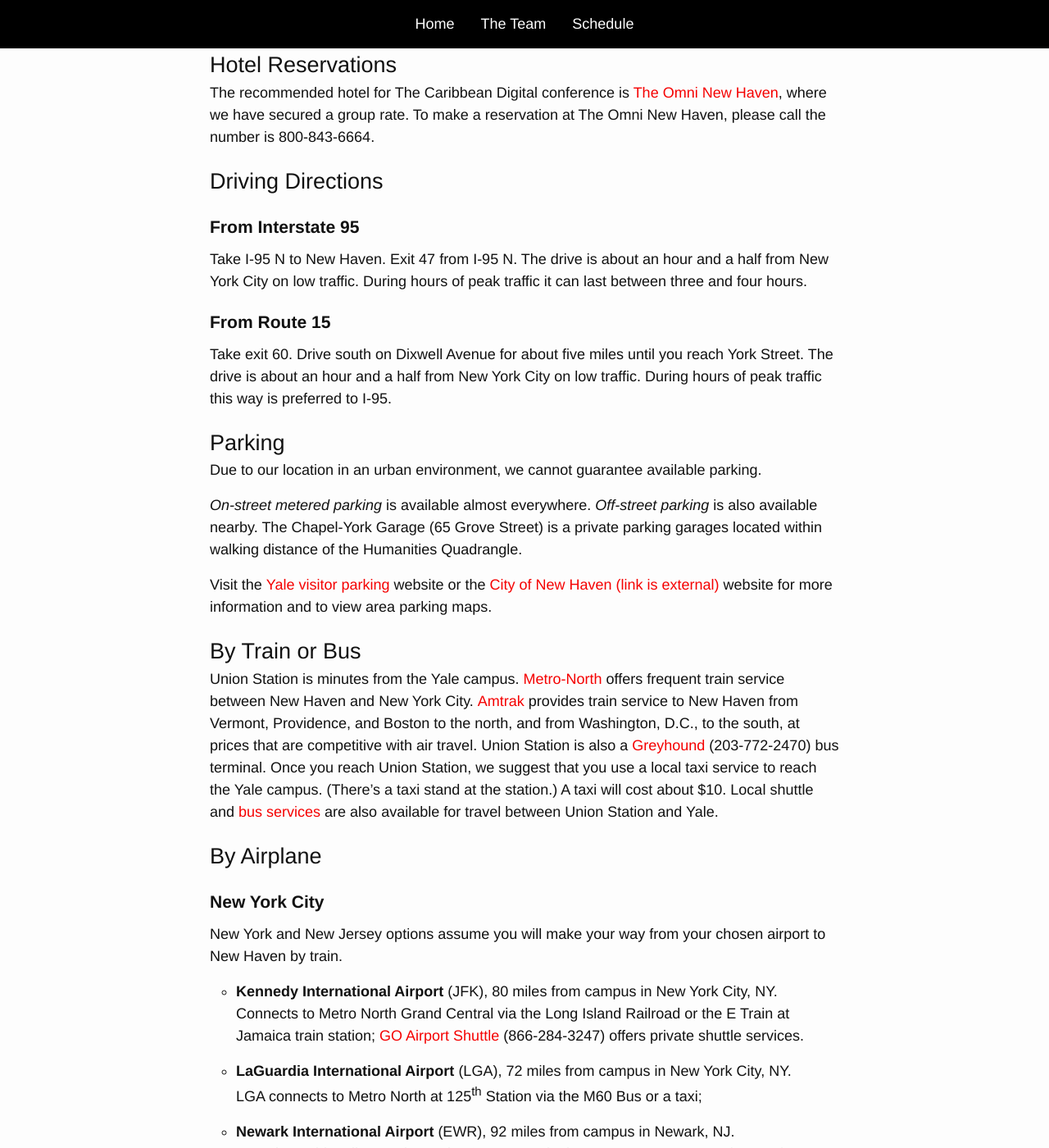
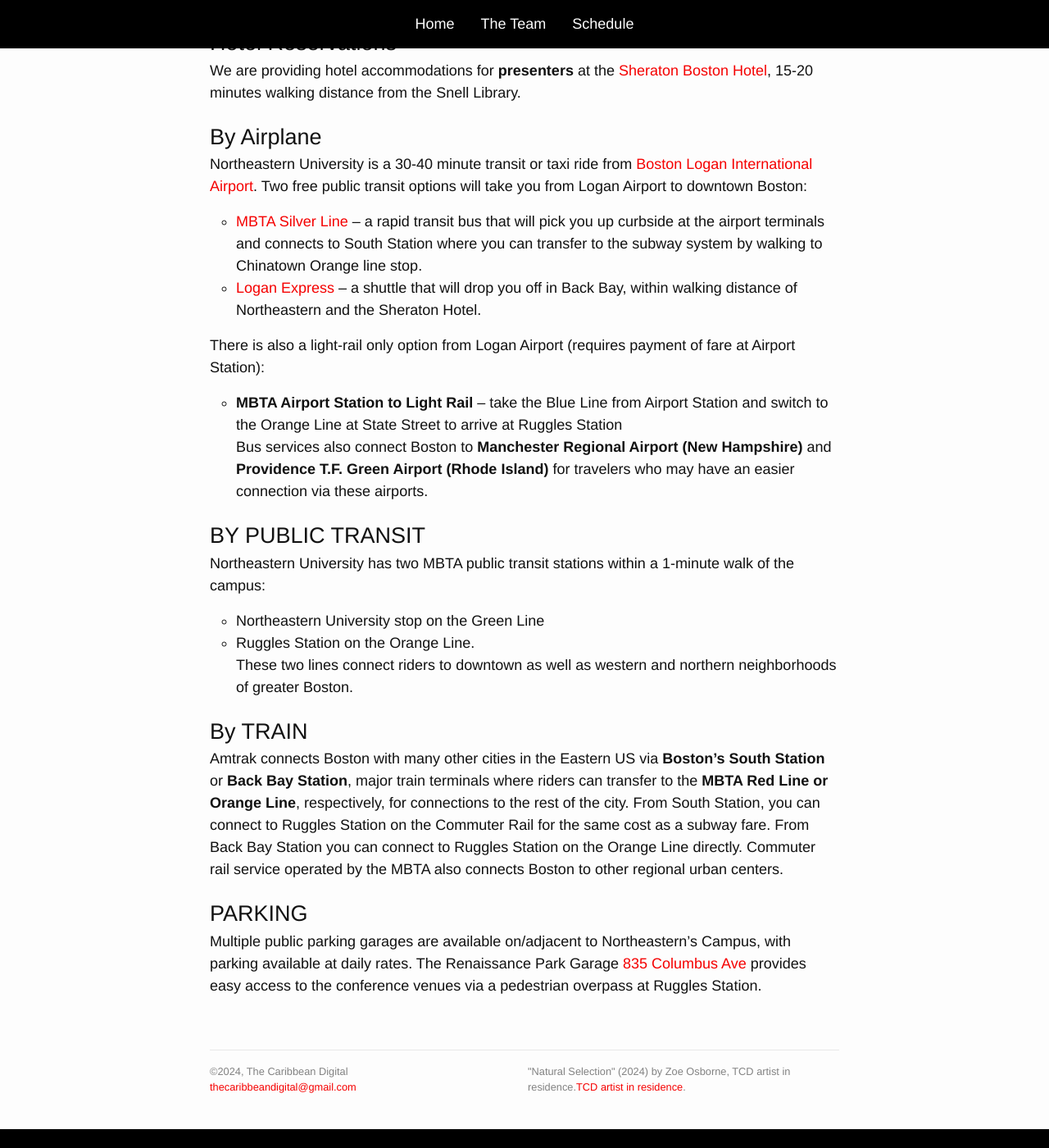
Before and after one commit to elotroalex/tcd12, a Jekyll site: the page built from travel.md, in a window 1280 px wide and 1400 px high, scrolled down 821 px. Shown: the whole window at 82% size. Built offline with Jekyll 4.4.1, drawn with Linux system fonts in a browser that asks for light colours; some of the changed text lies outside the part shown.

Commit message:
Update travel.md
TRAVEL UPDATED.

```diff
--- a/travel.md
+++ b/travel.md
@@ -5,71 +5,38 @@
 
 # Travel
 
-New Haven, Connecticut is located in the heart of the Northeast Corridor, approximately 70 miles north of New York City and 150 miles south of Boston. Our small dense city of 130,000 includes a thriving downtown with parks, shops, museums, and restaurants, with easy access to beaches, hiking trails, and charming nearby towns.
+Northeastern University’s Boston Campus is easily accessible by air, road, train, and public transit. The conference will be held from December 4-5, 2025 in the Snell Library, room 160 (left side of the library entrance) on the Boston campus at Northeastern University.
 
 ## Hotel Reservations
 
-The recommended hotel for The Caribbean Digital conference is [The Omni New Haven](https://www.omnihotels.com/hotels/new-haven-yale), where we have secured a group rate. To make a reservation at The Omni New Haven, please call the number is 800-843-6664.
-
-## Driving Directions
-
-### From Interstate 95
-
-Take I-95 N to New Haven. Exit 47 from I-95 N. The drive is about an
-hour and a half from New York City on low traffic. During hours of peak
-traffic it can last between three and four hours.
-
-### From Route 15
-
-Take exit 60. Drive south on Dixwell Avenue for about five miles until
-you reach York Street. The drive is about an hour and a half from New
-York City on low traffic. During hours of peak traffic this way is
-preferred to I-95.
-
-## Parking
-
-Due to our location in an urban environment, we cannot guarantee
-available parking.
-
-_On-street metered parking_ is available almost everywhere. *Off-street parking* is also available nearby. The Chapel-York Garage (65 Grove Street) is a private parking garages located within walking distance of the Humanities Quadrangle.
-
-Visit the [Yale visitor parking](https://your.yale.edu/work-yale/campus-services/parking-and-transportation-options/parking/visitor-parking) website or the [City of New Haven (link is external)](http://nhparking.com/) website for more information and to view area parking maps.
-
-## By Train or Bus
-
-Union Station is minutes from the Yale campus. [Metro-North](https://new.mta.info/agency/metro-north-railroad) offers frequent train service between New Haven and New York City. [Amtrak](https://www.amtrak.com/home.html) provides train service to New Haven from Vermont, Providence, and Boston to the north, and from Washington, D.C., to the south, at prices that are competitive with air travel. Union Station is also a [Greyhound](http://www.greyhound.com/home/) (203-772-2470) bus terminal. Once you reach Union Station, we suggest that you use a local taxi service to reach the Yale campus. (There's a taxi stand at the station.) A taxi will cost about \$10. Local shuttle and [bus services](http://www.cttransit.com/RoutesSchedules/SystemMapDisplay.asp) are also available for travel between Union Station and Yale.
+We are providing hotel accommodations for **presenters** at the [Sheraton Boston Hotel](https://www.marriott.com/en-us/hotels/bosbo-sheraton-boston-hotel/overview/?scid=f2ae0541-1279-4f24-b197-a979c79310b0), 15-20 minutes walking distance from the Snell Library.
 
 ## By Airplane
 
-### New York City
+Northeastern University is a 30-40 minute transit or taxi ride from [Boston Logan International Airport](https://www.massport.com/logan-airport).
+Two free public transit options will take you from Logan Airport to downtown Boston:
+- [MBTA Silver Line](https://www.mbta.com/schedules/741/line) – a rapid transit bus that will pick you up curbside at the airport terminals and connects to South Station where you can transfer to the subway system by walking to Chinatown Orange line stop.
+- [Logan Express](https://www.massport.com/logan-airport/getting-to-logan/logan-express) – a shuttle that will drop you off in Back Bay, within walking distance of Northeastern and the Sheraton Hotel.
 
-New York and New Jersey options assume you will make your way from your
-chosen airport to New Haven by train.
+There is also a light-rail only option from Logan Airport (requires payment of fare at Airport Station):
+- **MBTA Airport Station to Light Rail** – take the Blue Line from Airport Station and switch to the Orange Line at State Street to arrive at Ruggles Station
+Bus services also connect Boston to **Manchester Regional Airport (New Hampshire)** and **Providence T.F. Green Airport (Rhode Island)** for travelers who may have an easier connection via these airports.
 
-- **Kennedy International Airport** (JFK), 80 miles from campus in New
-  York City, NY.
-  Connects to Metro North Grand Central via the Long Island Railroad or the E Train at Jamaica train station; [GO Airport Shuttle](http://www.2theairport.com/) (866-284-3247) offers private shuttle services.
 
-- **LaGuardia International Airport** (LGA), 72 miles from campus in New
-  York City, NY.
-  LGA connects to Metro North at 125<sup>th</sup> Station via the M60 Bus or a
-  taxi;
+## BY PUBLIC TRANSIT
 
-- **Newark International Airport** (EWR), 92 miles from campus in Newark,
-  NJ.
-  Amtrak provides direct train service from Newark airport to New
-  Haven's Union Station.
+Northeastern University has two MBTA public transit stations within a 1-minute walk of the campus:
+- Northeastern University stop on the Green Line
+- Ruggles Station on the Orange Line.
+These two lines connect riders to downtown as well as western and northern neighborhoods of greater Boston.
 
-### New Haven
 
-- **Tweed New Haven Airport** (HVN), 4 miles from campus, served by [Avelo Airlines](https://www.aveloair.com/).
-  A very convenient option, but very few flights available.
+## By TRAIN
 
-### Hartford
+Amtrak connects Boston with many other cities in the Eastern US via **Boston’s South Station** or **Back Bay Station**, major train terminals where riders can transfer to the **MBTA Red Line or Orange Line**, respectively, for connections to the rest of the city.  From South Station, you can connect to Ruggles Station on the Commuter Rail for the same cost as a subway fare. From Back Bay Station you can connect to Ruggles Station on the Orange Line directly.
+Commuter rail service operated by the MBTA also connects Boston to other regional urban centers.
 
-- **Hartford/Springfield Bradley International Airport** (BDL), 53 miles
-  from campus in Windsor Locks, CT.
-  The closest option, next to Tweed.
-  You might have to rent a car or take an (expensive) taxi or ride
-  share from this location. Considering the added cost to this option,
-  we cannot cover your expenses.
+
+## PARKING
+
+Multiple public parking garages are available on/adjacent to Northeastern’s Campus, with parking available at daily rates. The Renaissance Park Garage [835 Columbus Ave](https://www.google.com/maps/place/LAZ+Parking+-+NU+-+Renaissance+Park+Garage/@42.336323,-71.0883866,664m/data=!3m2!1e3!4b1!4m6!3m5!1s0x89e37b2e78d1c1cd:0x2cc09f9342a8f35e!8m2!3d42.336323!4d-71.0883866!16s%2Fg%2F11j1bnc05p?entry=ttu&g_ep=EgoyMDI1MTAyOS4xIKXMDSoASAFQAw%3D%3D) provides easy access to the conference venues via a pedestrian overpass at Ruggles Station.
```
